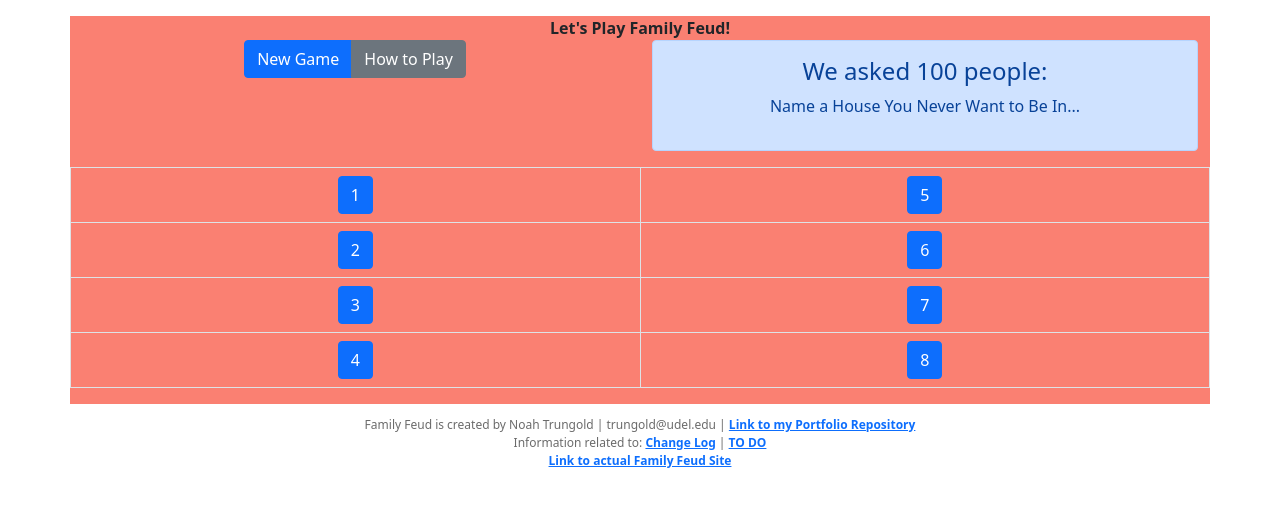
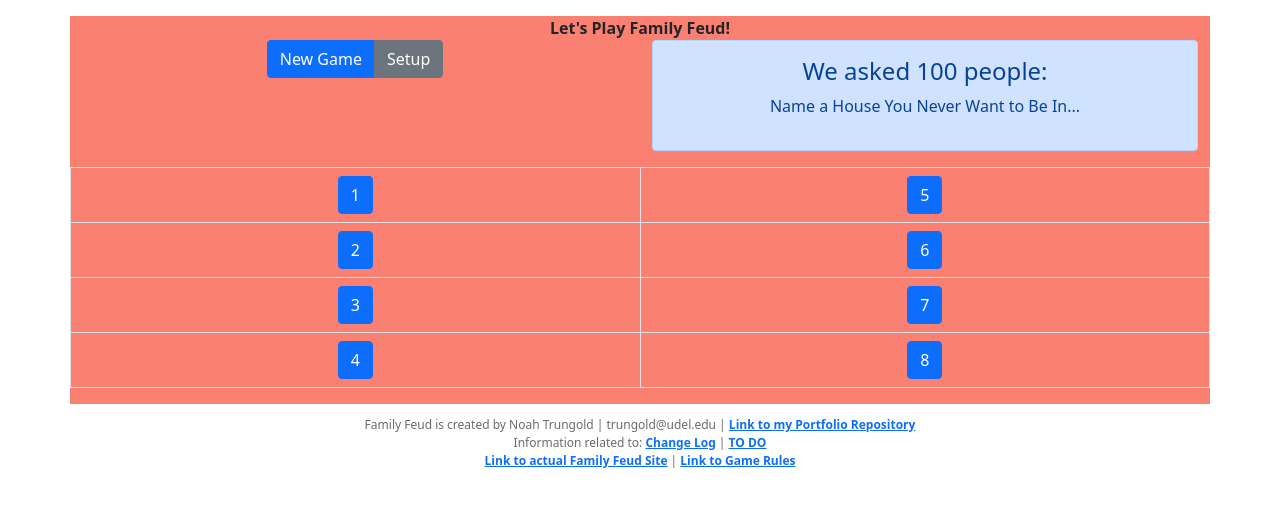
Before and after one commit to ntrungold/portfolio, a React (Create React App) app in the folder new-app/: page / in a window 1280 px wide. Shown: the top 506 px of the page. Built offline with nearby package versions, Linux system fonts and the light colour scheme.

Commit message:
additonal changes to app, added a setup page and link to how to play

```diff
--- a/new-app/public/index.html
+++ b/new-app/public/index.html
@@ -51,6 +51,8 @@
       <a href = "TODO.html"><strong>TO DO</strong></a>
       <br>
       <a href = "https://www.familyfeud.com"><strong>Link to actual Family Feud Site</strong></a>
+      |
+      <a href = "https://www.ultraboardgames.com/family-feud/game-rules.php"><strong>Link to Game Rules</strong></a>
   </div>
   </body>
 </html>
--- a/new-app/src/App.tsx
+++ b/new-app/src/App.tsx
@@ -40,9 +40,10 @@ function App(): JSX.Element {
           reveal6={reveal6} answerRevealed6= {answerRevealed6}
           reveal7={reveal7} answerRevealed7= {answerRevealed7}
           reveal8={reveal8} answerRevealed8= {answerRevealed8}
+          ></GameBoard>
+      </Row>
+      <Row>
 
-
-          ></GameBoard>
       </Row>
 
     </Container>
--- a/new-app/src/components/ControlPanel.tsx
+++ b/new-app/src/components/ControlPanel.tsx
@@ -4,6 +4,7 @@ import SETS from '../assets/q-sets.json'
 import { getRandomElement } from '../utilities/data';
 import React, {useState} from 'react';
 import BasePopupWrapper from './Popup/BasePopupWrapper';
+
 
 export function ControlPanel({setSet}: {setSet: (s: Set)=>void}): JSX.Element {
     function setRandomSet() {
@@ -16,11 +17,12 @@ export function ControlPanel({setSet}: {setSet: (s: Set)=>void}): JSX.Element {
         setIsPopupVisible(wasPopupVisible => !wasPopupVisible)
     }
 
+
     return <Col>
 
     <ButtonGroup aria-label="Button Set">
         <Button onClick={setRandomSet}>New Game</Button>
-        <Button onClick={togglePopup} variant="secondary">How to Play</Button>
+        <Button onClick={togglePopup} variant="secondary">Setup</Button>
         <BasePopupWrapper isPopupVisible={isPopupVisible} onBackdropClick= {togglePopup}/>
     </ButtonGroup>
     </Col>
--- a/new-app/src/components/Popup/BasePopupWrapper.tsx
+++ b/new-app/src/components/Popup/BasePopupWrapper.tsx
@@ -14,7 +14,8 @@ const BasePopupWrapper : React.FC<BasePopupWrapperProps> = ({onBackdropClick, is
 
     return (<Modal onBackdropClick={onBackdropClick}>
         <DesktopPopupContainer>
-            <Header>How to Play</Header>
+            <Header>Setup:</Header>
+           Split into two teams and select one person as the host. The official rules are located at the link provided at the bottom of the page.
         </DesktopPopupContainer>
     </Modal>);
 }
--- a/new-app/src/components/Popup/ModalPopup.styles.ts
+++ b/new-app/src/components/Popup/ModalPopup.styles.ts
@@ -1,8 +1,5 @@
-import { findByLabelText } from '@testing-library/dom';
-import { ClientRequest } from 'http';
-import { relative } from 'path';
 import styled from 'styled-components'
-import { collapseTextChangeRangesAcrossMultipleVersions } from 'typescript';
+
 
 const PopupContainer = styled.div `
     background-color: blue;
```
